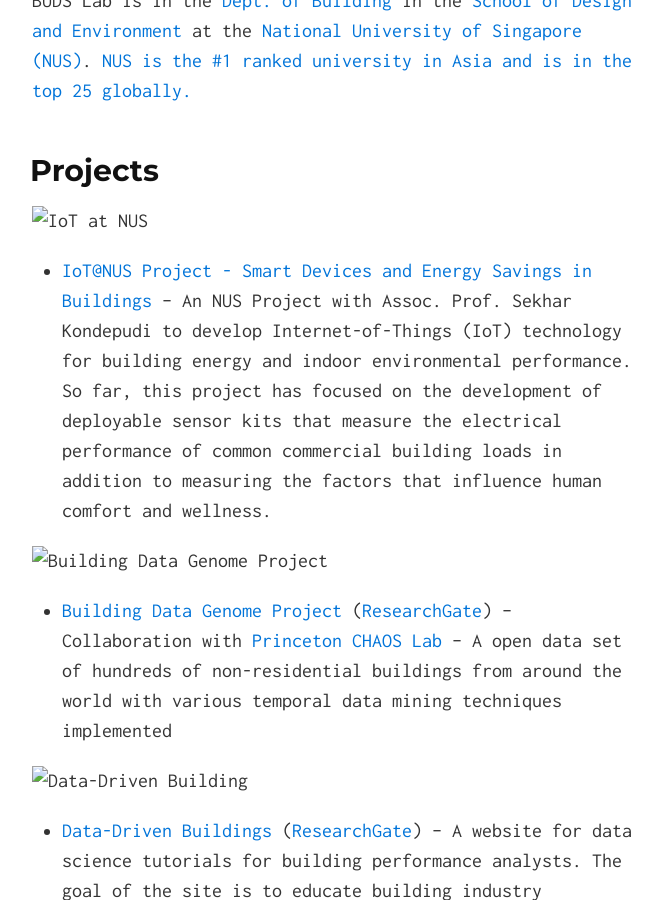
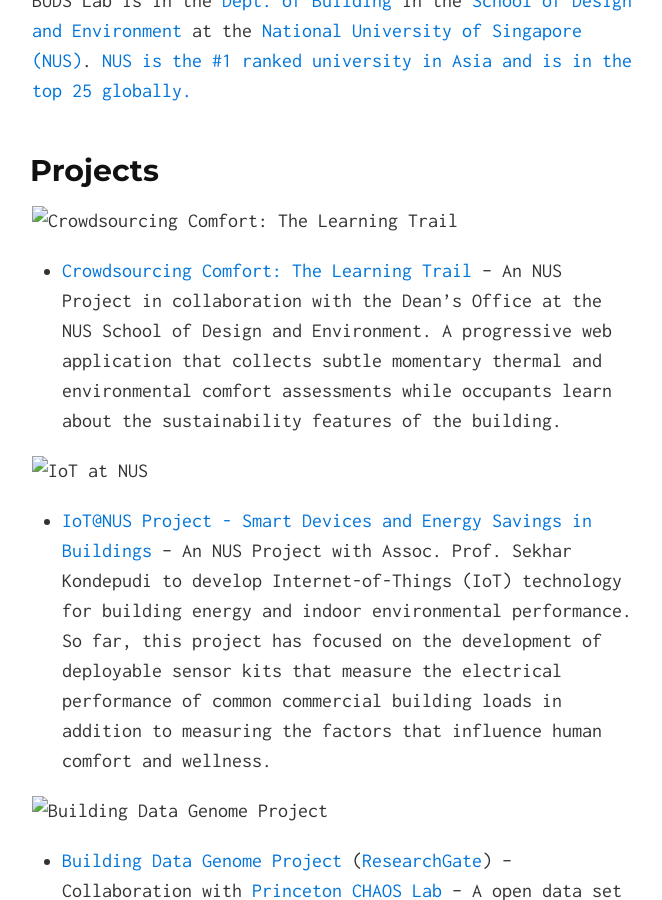
Before and after one commit to buds-lab/buds-lab.github.io, a Jekyll site: the page built from index.md, in a window 1280 px wide and 900 px high, scrolled down 434 px. Shown: the whole window, without its empty margins (308-970 px from the left). Built offline with Jekyll 4.4.1, drawn with Linux system fonts in a browser that asks for light colours.

Commit message:
added learning trail

```diff
--- a/index.md
+++ b/index.md
@@ -13,6 +13,9 @@ Check us out on [Twitter](http://bit.ly/2nsunzs){:target="_blank"} and [GitHub](
 BUDS Lab is in the [Dept. of Building](https://nus.edu/2mzJmtt){:target="_blank"} in the [School of Design and Environment](https://nus.edu/2myAMKc){:target="_blank"} at the [National University of Singapore (NUS)](https://nus.edu/2nsFXuj){:target="_blank"}. [NUS is the #1 ranked university in Asia and is in the top 25 globally.](https://nus.edu/2nczgAk){:target="_blank"}
 
 ## Projects
+![Crowdsourcing Comfort: The Learning Trail](buds-lab.github.io/LearningTrail.jpg)
+* [Crowdsourcing Comfort: The Learning Trail](http://learningtrail.budslab.org/){:target="_blank"} -- An NUS Project in collaboration with the Dean's Office at the NUS School of Design and Environment. A progressive web application that collects subtle momentary thermal and environmental comfort assessments while occupants learn about the sustainability features of the building.
+
 ![IoT at NUS](buds-lab.github.io/iotatnus.png)
 * [IoT@NUS Project - Smart Devices and Energy Savings in Buildings](https://www.researchgate.net/project/IoTNUS-Smart-Devices-and-Energy-Savings-for-Buildings){:target="_blank"} -- An NUS Project with Assoc. Prof. Sekhar Kondepudi to develop Internet-of-Things (IoT) technology for building energy and indoor environmental performance. So far, this project has focused on the development of deployable sensor kits that measure the electrical performance of common commercial building loads in addition to measuring the factors that influence human comfort and wellness.
 
```
Also changed, not shown: LearningTrail.jpg (added).
